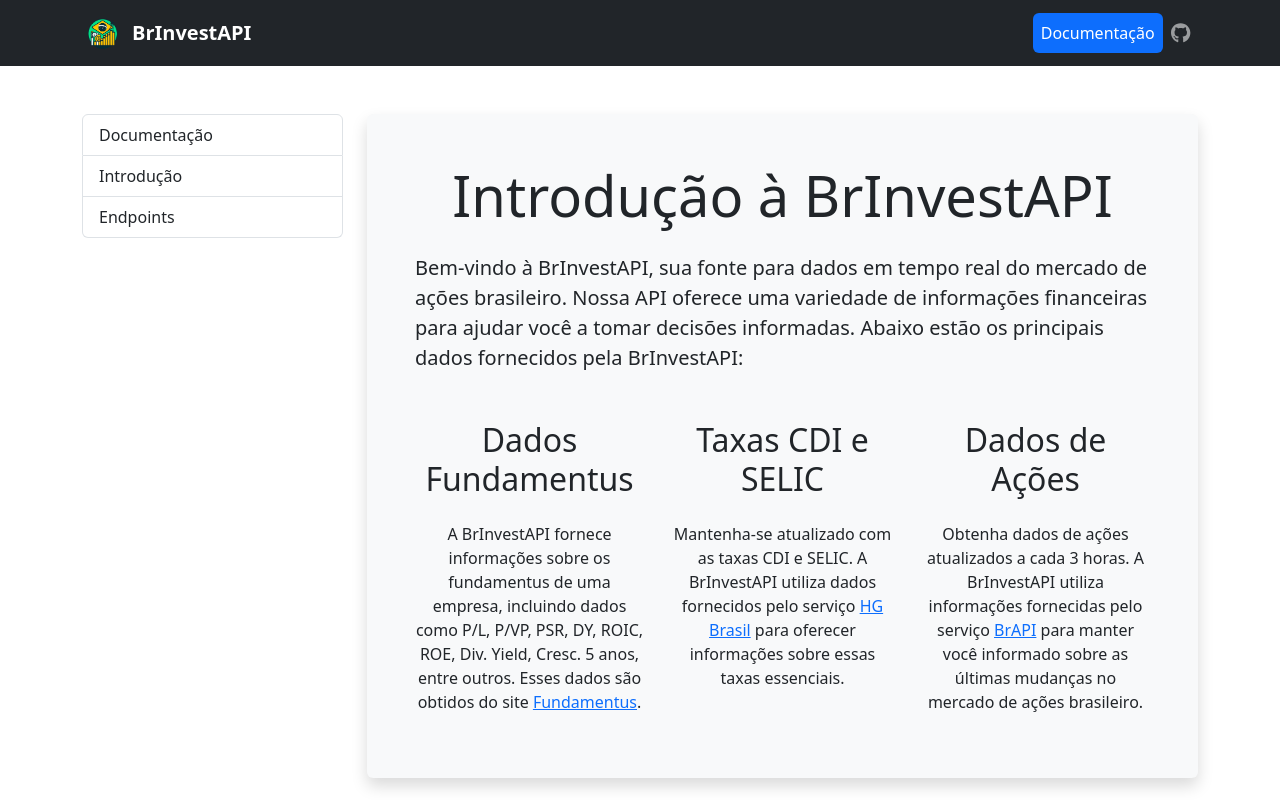
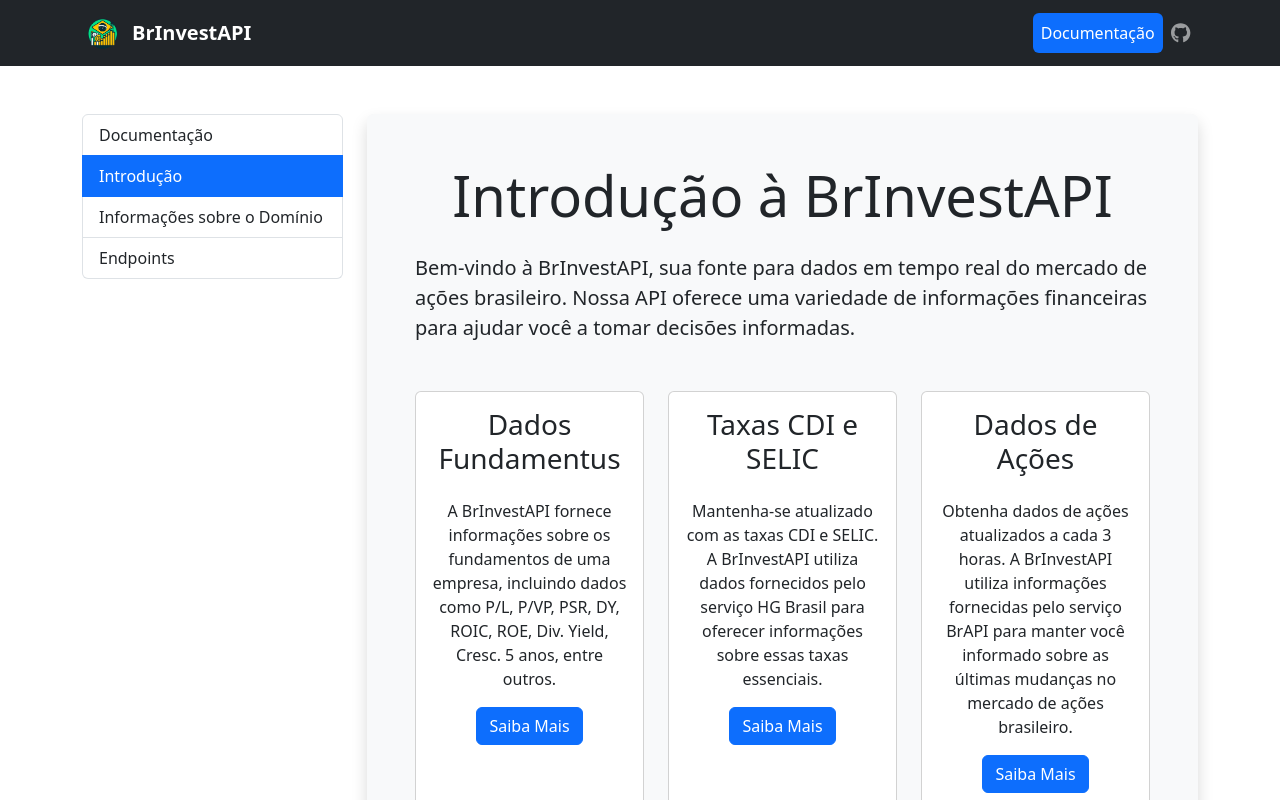
Before and after one commit to GeovaneDev/B3API, a Next.js app: page /docs/introduction in a window 1280 px wide. Shown: the top 800 px of the page. Built offline with nearby package versions, Linux system fonts and the light colour scheme.

Commit message:
Melhoria na documentação e alteração na tos

```diff
--- a/components/Navbar.js
+++ b/components/Navbar.js
@@ -11,8 +11,8 @@
     <nav className="navbar navbar-expand-lg navbar-dark bg-dark">
       <div className="container">
         <Link href="/" passHref className="navbar-brand d-flex align-items-center">
-            <img src="/BrInvestAPI.png" alt="BrInvestAPI Icon" style={{ width: '40px', height: '40px', marginRight: '10px' }} />
-            <span className="fw-bold">BrInvestAPI</span>
+          <img src="/BrInvestAPI.png" alt="BrInvestAPI Icon" style={{ width: '40px', height: '40px', marginRight: '10px' }} />
+          <span className="fw-bold">BrInvestAPI</span>
         </Link>
         <button className="navbar-toggler" type="button" data-bs-toggle="collapse" data-bs-target="#navbarNav" aria-controls="navbarNav" aria-expanded="false" aria-label="Toggle navigation">
           <span className="navbar-toggler-icon"></span>
@@ -24,7 +24,7 @@
             </li>
             <li className="nav-item">
               <a href="https://github.com/GeovaneDev/BrInvestAPI" target="_blank" className="nav-link" rel="noopener noreferrer">
-                <FontAwesomeIcon icon={faGithub} size="lg"/>
+                <FontAwesomeIcon icon={faGithub} size="lg" />
               </a>
             </li>
           </ul>
--- a/pages/docs/introduction.js
+++ b/pages/docs/introduction.js
@@ -1,11 +1,18 @@
 import { DefaultSeo } from 'next-seo';
 import React from 'react';
+import { usePathname } from 'next/navigation';
 import 'bootstrap/dist/css/bootstrap.min.css';
 import Link from 'next/link';
 import Navbar from '../../components/Navbar';
 import Footer from '../../components/Footer';
 
 const Introduction = () => {
+  const pathname = usePathname();
+
+  const isCurrentPage = (page) => {
+    return pathname === `/docs${page}`;
+  };
+
   return (
     <div>
       <DefaultSeo
@@ -33,9 +40,10 @@
         <div className="row">
           <div className="col-md-3">
             <div className="list-group">
-              <Link href="/docs" passHref className="list-group-item list-group-item-action">Documentação</Link>
-              <Link href="/docs/introduction" passHref className="list-group-item list-group-item-action">Introdução</Link>
-              <Link href="/docs/endpoints" passHref className="list-group-item list-group-item-action">Endpoints</Link>
+              <Link href="/docs" passHref className={`list-group-item list-group-item-action ${isCurrentPage('') ? 'active' : ''}`}>Documentação</Link>
+              <Link href="/docs/introduction" passHref className={`list-group-item list-group-item-action ${isCurrentPage('/introduction') ? 'active' : ''}`}>Introdução</Link>
+              <Link href="/docs/domain" passHref className={`list-group-item list-group-item-action ${isCurrentPage('/domain') ? 'active' : ''}`}>Informações sobre o Domínio</Link>
+              <Link href="/docs/endpoints" passHref className={`list-group-item list-group-item-action ${isCurrentPage('/endpoints') ? 'active' : ''}`}>Endpoints</Link>
             </div>
           </div>
 
@@ -44,34 +52,43 @@
               <h1 className="display-4 text-center mb-4">Introdução à BrInvestAPI</h1>
 
               <p className="lead">
-                Bem-vindo à BrInvestAPI, sua fonte para dados em tempo real do mercado de ações brasileiro. Nossa API oferece uma variedade de informações financeiras para ajudar você a tomar decisões informadas. Abaixo estão os principais dados fornecidos pela BrInvestAPI:
+                Bem-vindo à BrInvestAPI, sua fonte para dados em tempo real do mercado de ações brasileiro. Nossa API oferece uma variedade de informações financeiras para ajudar você a tomar decisões informadas.
               </p>
 
               <div className="row mt-5">
-                <div className="col-md-4">
-                  <div className="text-center">
-                    <h2 className="mb-4">Dados Fundamentus</h2>
-                    <p>
-                      A BrInvestAPI fornece informações sobre os fundamentus de uma empresa, incluindo dados como P/L, P/VP, PSR, DY, ROIC, ROE, Div. Yield, Cresc. 5 anos, entre outros. Esses dados são obtidos do site <a href="https://www.fundamentus.com.br/" target="_blank" rel="noopener noreferrer">Fundamentus</a>.
-                    </p>
+                <div className="col-md-4 mb-4">
+                  <div className="card h-100">
+                    <div className="card-body text-center">
+                      <h2 className="h3 mb-4">Dados Fundamentus</h2>
+                      <p className="card-text">
+                        A BrInvestAPI fornece informações sobre os fundamentos de uma empresa, incluindo dados como P/L, P/VP, PSR, DY, ROIC, ROE, Div. Yield, Cresc. 5 anos, entre outros.
+                      </p>
+                      <a href="https://www.fundamentus.com.br/" target="_blank" rel="noopener noreferrer" className="btn btn-primary">Saiba Mais</a>
+                    </div>
                   </div>
                 </div>
 
-                <div className="col-md-4">
-                  <div className="text-center">
-                    <h2 className="mb-4">Taxas CDI e SELIC</h2>
-                    <p>
-                      Mantenha-se atualizado com as taxas CDI e SELIC. A BrInvestAPI utiliza dados fornecidos pelo serviço <a href="https://hgbrasil.com/" target="_blank" rel="noopener noreferrer">HG Brasil</a> para oferecer informações sobre essas taxas essenciais.
-                    </p>
+                <div className="col-md-4 mb-4">
+                  <div className="card h-100">
+                    <div className="card-body text-center">
+                      <h2 className="h3 mb-4">Taxas CDI e SELIC</h2>
+                      <p className="card-text">
+                        Mantenha-se atualizado com as taxas CDI e SELIC. A BrInvestAPI utiliza dados fornecidos pelo serviço HG Brasil para oferecer informações sobre essas taxas essenciais.
+                      </p>
+                      <a href="https://hgbrasil.com/" target="_blank" rel="noopener noreferrer" className="btn btn-primary">Saiba Mais</a>
+                    </div>
                   </div>
                 </div>
 
-                <div className="col-md-4">
-                  <div className="text-center">
-                    <h2 className="mb-4">Dados de Ações</h2>
-                    <p>
-                      Obtenha dados de ações atualizados a cada 3 horas. A BrInvestAPI utiliza informações fornecidas pelo serviço <a href="https://brapi.dev/" target="_blank" rel="noopener noreferrer">BrAPI</a> para manter você informado sobre as últimas mudanças no mercado de ações brasileiro.
-                    </p>
+                <div className="col-md-4 mb-4">
+                  <div className="card h-100">
+                    <div className="card-body text-center">
+                      <h2 className="h3 mb-4">Dados de Ações</h2>
+                      <p className="card-text">
+                        Obtenha dados de ações atualizados a cada 3 horas. A BrInvestAPI utiliza informações fornecidas pelo serviço BrAPI para manter você informado sobre as últimas mudanças no mercado de ações brasileiro.
+                      </p>
+                      <a href="https://brapi.dev/" target="_blank" rel="noopener noreferrer" className="btn btn-primary">Saiba Mais</a>
+                    </div>
                   </div>
                 </div>
               </div>
--- a/pages/terms.js
+++ b/pages/terms.js
@@ -32,6 +32,10 @@
         <div className="bg-light p-5 rounded shadow">
           <h1 className="display-5 mb-4">Termos de Serviço</h1>
 
+          <div className="alert alert-info" role="alert">
+          Este é um projeto sem fins lucrativos e um hobby do desenvolvedor <a href="https://github.com/GeovaneDev" className="fw-bold text-decoration-none" target="_blank" rel="noopener noreferrer">GeovaneDev</a>. Nosso objetivo é disponibilizar dados gratuitamente sobre o mercado financeiro brasileiro. Não buscamos lucro com a API. Portanto, pode ocorrer a mudança de domínio a cada 1 ano para garantir a continuidade deste serviço de forma sustentável.
+          </div>
+
           <div className="mt-4">
             <h2 className="text-center mb-4">1. Aceitação dos Termos</h2>
             <p className="lead">
```
Also changed, not shown: app/page.js (+7 -9 lines), pages/docs.js (+42 -7 lines), pages/docs/domain.js (added, +80 -0 lines), pages/docs/endpoints.js (+31 -25 lines).
